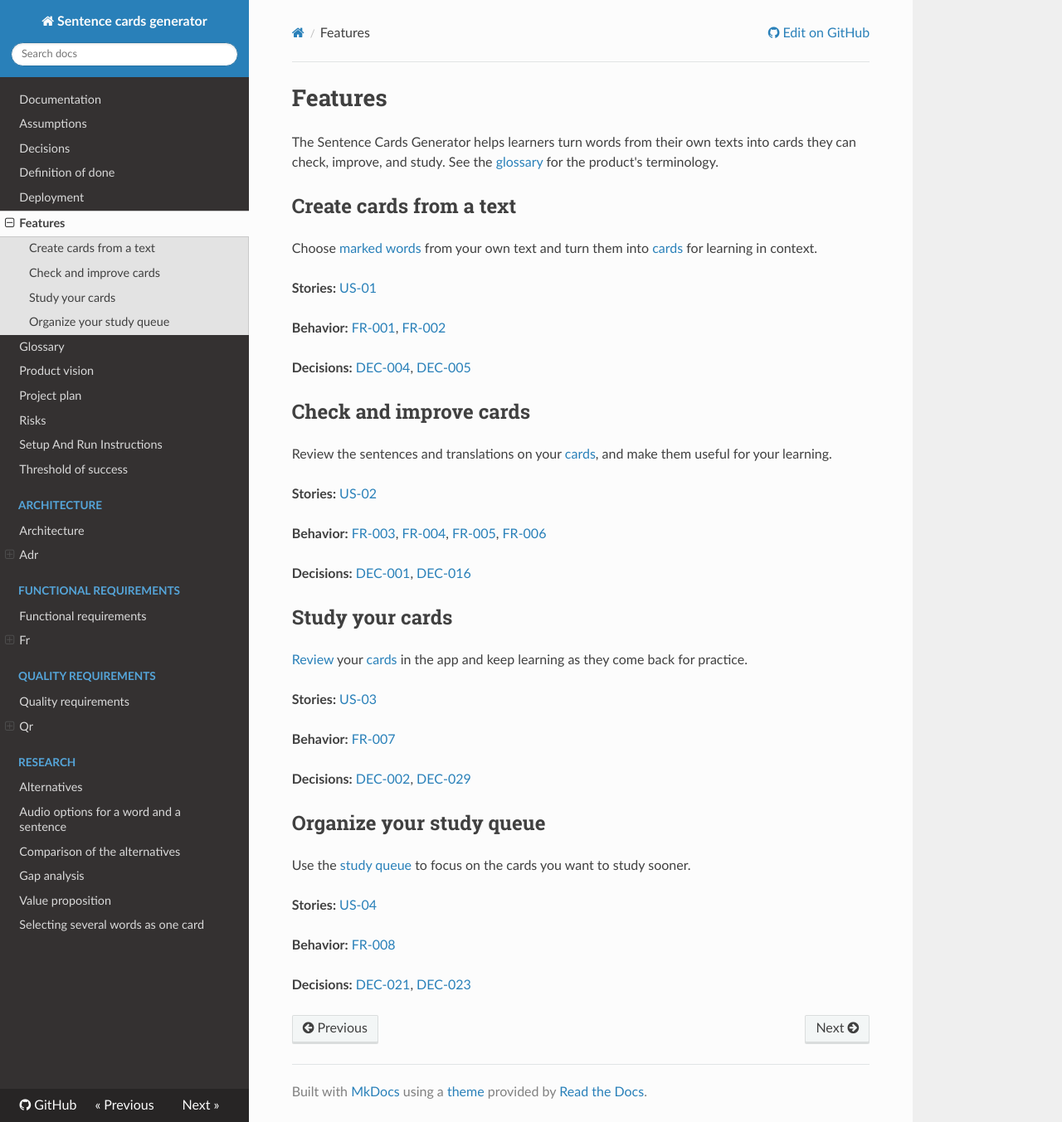
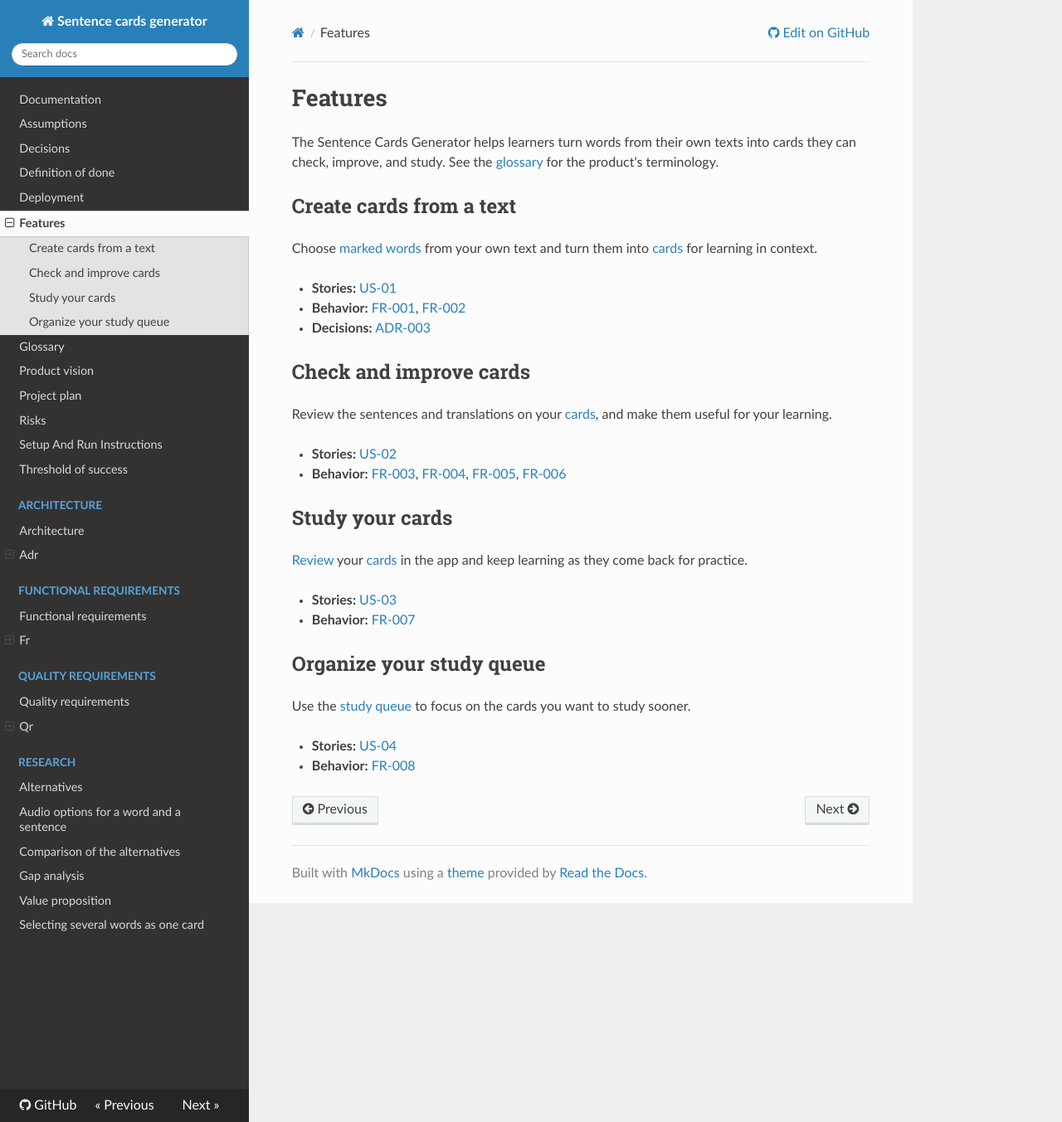
Before and after one commit to itpd-team-6/sentence-cards-generator-team-6, an MkDocs documentation site: the page built from docs/features.md, in a window 1280 px wide and 1353 px high. Shown: the whole window at 83% size. Built offline with MkDocs 1.6.1, drawn with Linux system fonts in a browser that asks for light colours; nearby versions of some CDN libraries.

Commit message:
Update features.md

```diff
--- a/docs/features.md
+++ b/docs/features.md
@@ -1,4 +1,3 @@
-
 # Features
 
 The Sentence Cards Generator helps learners turn words from their own texts into cards they can check, improve, and study.
@@ -8,38 +7,27 @@ See the [glossary](glossary.md) for the product's terminology.
 
 Choose [marked words](glossary.md#marked-word) from your own text and turn them into [cards](glossary.md#card) for learning in context.
 
-**Stories:** [US-01](https://github.com/itpd-team-6/sentence-cards-generator-team-6/issues/27)
-
-**Behavior:** [FR-001](functional-requirements/fr/FR-001.md), [FR-002](functional-requirements/fr/FR-002.md)
-
-**Decisions:** [DEC-004](decisions.md#dec-004), [DEC-005](decisions.md#dec-005)
+- **Stories:** [US-01](https://github.com/itpd-team-6/sentence-cards-generator-team-6/issues/27)
+- **Behavior:** [FR-001](functional-requirements/fr/FR-001.md), [FR-002](functional-requirements/fr/FR-002.md)
+- **Decisions:** [ADR-003](architecture/adr/ADR-003.md)
 
 ## Check and improve cards
 
 Review the sentences and translations on your [cards](glossary.md#card), and make them useful for your learning.
 
-**Stories:** [US-02](https://github.com/itpd-team-6/sentence-cards-generator-team-6/issues/28)
-
-**Behavior:** [FR-003](functional-requirements/fr/FR-003.md), [FR-004](functional-requirements/fr/FR-004.md), [FR-005](functional-requirements/fr/FR-005.md), [FR-006](functional-requirements/fr/FR-006.md)
-
-**Decisions:** [DEC-001](decisions.md#dec-001), [DEC-016](decisions.md#dec-016)
+- **Stories:** [US-02](https://github.com/itpd-team-6/sentence-cards-generator-team-6/issues/28)
+- **Behavior:** [FR-003](functional-requirements/fr/FR-003.md), [FR-004](functional-requirements/fr/FR-004.md), [FR-005](functional-requirements/fr/FR-005.md), [FR-006](functional-requirements/fr/FR-006.md)
 
 ## Study your cards
 
 [Review](glossary.md#review) your [cards](glossary.md#card) in the app and keep learning as they come back for practice.
 
-**Stories:** [US-03](https://github.com/itpd-team-6/sentence-cards-generator-team-6/issues/29)
-
-**Behavior:** [FR-007](functional-requirements/fr/FR-007.md)
-
-**Decisions:** [DEC-002](decisions.md#dec-002), [DEC-029](decisions.md#dec-029)
+- **Stories:** [US-03](https://github.com/itpd-team-6/sentence-cards-generator-team-6/issues/29)
+- **Behavior:** [FR-007](functional-requirements/fr/FR-007.md)
 
 ## Organize your study queue
 
 Use the [study queue](glossary.md#study-queue) to focus on the cards you want to study sooner.
 
-**Stories:** [US-04](https://github.com/itpd-team-6/sentence-cards-generator-team-6/issues/30)
-
-**Behavior:** [FR-008](functional-requirements/fr/FR-008.md)
-
-**Decisions:** [DEC-021](decisions.md#dec-021), [DEC-023](decisions.md#dec-023)
+- **Stories:** [US-04](https://github.com/itpd-team-6/sentence-cards-generator-team-6/issues/30)
+- **Behavior:** [FR-008](functional-requirements/fr/FR-008.md)
```
